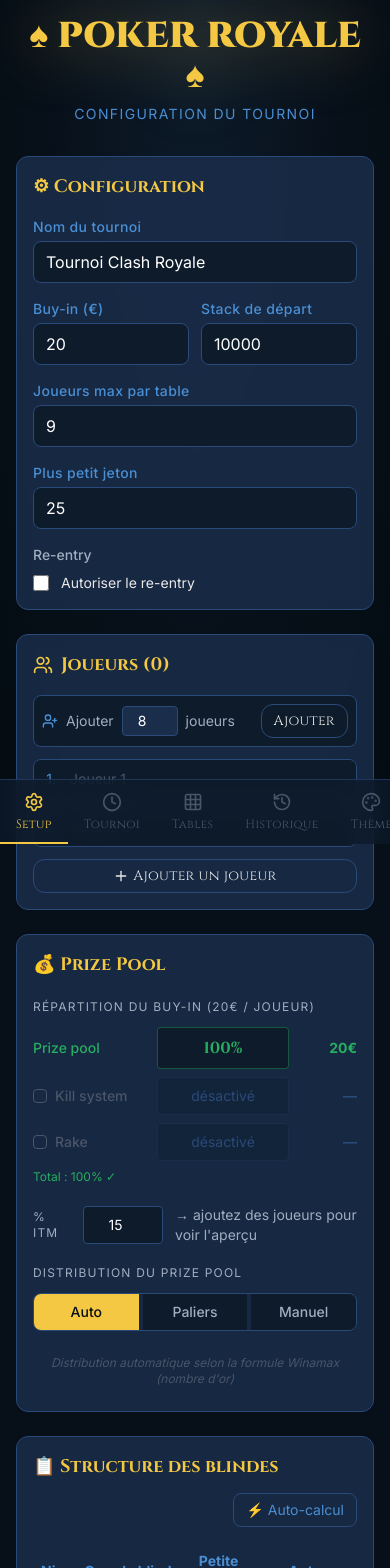
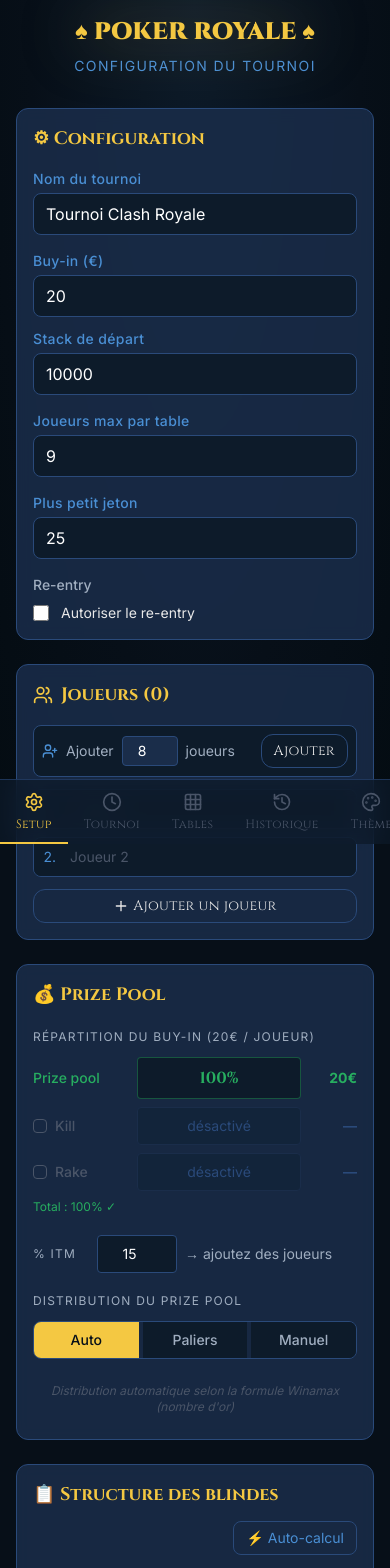
Before and after one commit to arseum/clash-poker-tournament, a React (Vite) app: page / in a window 390 px wide. Shown: the top 1568 px of the page. Built offline with nearby package versions, Linux system fonts and the light colour scheme.

Commit message:
upgrade adaptibility for phone usage

```diff
--- a/src/components/BlindStructureEditor.tsx
+++ b/src/components/BlindStructureEditor.tsx
@@ -239,7 +239,7 @@ export function BlindStructureEditor({ structure, onChange, playerCount, startin
               {/* Stats globales */}
               {estimate && (
                 <>
-                  <div className="grid grid-cols-3 gap-3 mb-4 text-center">
+                  <div className="grid grid-cols-1 sm:grid-cols-3 gap-3 mb-4 text-center">
                     <div className="bg-[#1a2d4a] rounded-lg p-2">
                       <div className="text-xs text-[#a0aec0] mb-1">Durée totale</div>
                       <div className="text-[#f4c842] font-bold text-sm">{formatDuration(estimate.totalDurationMinutes)}</div>
--- a/src/components/PrizePoolSetupCard.tsx
+++ b/src/components/PrizePoolSetupCard.tsx
@@ -115,24 +115,24 @@ export function PrizePoolSetupCard({ buyIn, playerCount, prizePool, onChange }:
         </p>
 
         {/* Prize pool row (auto-computed, read-only) */}
-        <div className="flex items-center gap-3 mb-2">
-          <span className="w-28 text-sm font-medium text-[#27ae60]">Prize pool</span>
-          <div className="flex-1 bg-[#0d1b2a] border border-[#27ae60]/40 rounded px-3 py-2 text-center font-cinzel font-bold text-[#27ae60]">
+        <div className="flex items-center gap-2 mb-2">
+          <span className="w-24 sm:w-28 text-sm font-medium text-[#27ae60]">Prize pool</span>
+          <div className="flex-1 bg-[#0d1b2a] border border-[#27ae60]/40 rounded px-2 py-2 text-center font-cinzel font-bold text-[#27ae60]">
             {prizePoolPct}%
           </div>
-          <span className="w-14 text-right text-sm font-bold text-[#27ae60]">{buyInAmountStr(prizePoolPct)}</span>
+          <span className="w-12 sm:w-14 text-right text-sm font-bold text-[#27ae60]">{buyInAmountStr(prizePoolPct)}</span>
         </div>
 
         {/* Kill system row */}
-        <div className="flex items-center gap-3 mb-2">
+        <div className="flex items-center gap-2 mb-2">
           <button
             onClick={toggleKill}
-            className={`w-28 text-sm font-medium flex items-center gap-2 transition-colors ${killEnabled ? 'text-[#e67e22]' : 'text-[#4a5568] hover:text-[#a0aec0]'}`}
+            className={`w-24 sm:w-28 text-sm font-medium flex items-center gap-2 transition-colors flex-shrink-0 ${killEnabled ? 'text-[#e67e22]' : 'text-[#4a5568] hover:text-[#a0aec0]'}`}
           >
             <span className={`w-3.5 h-3.5 rounded border flex-shrink-0 flex items-center justify-center text-[9px] transition-colors ${killEnabled ? 'bg-[#e67e22] border-[#e67e22]' : 'border-[#4a5568]'}`}>
               {killEnabled ? '✓' : ''}
             </span>
-            Kill system
+            Kill
           </button>
           {killEnabled ? (
             <input
@@ -142,21 +142,21 @@ export function PrizePoolSetupCard({ buyIn, playerCount, prizePool, onChange }:
               max={100 - rakePct}
               step={1}
               onChange={e => setKillPct(Number(e.target.value))}
-              className="flex-1 bg-[#0d1b2a] border border-[#e67e22]/50 rounded px-3 py-2 text-center text-white text-sm focus:outline-none focus:border-[#e67e22]"
+              className="flex-1 bg-[#0d1b2a] border border-[#e67e22]/50 rounded px-2 py-2 text-center text-white text-sm focus:outline-none focus:border-[#e67e22]"
             />
           ) : (
-            <div className="flex-1 bg-[#0d1b2a]/30 border border-[#1a2d4a] rounded px-3 py-2 text-center text-[#2a4a7a] text-sm">désactivé</div>
+            <div className="flex-1 bg-[#0d1b2a]/30 border border-[#1a2d4a] rounded px-2 py-2 text-center text-[#2a4a7a] text-sm">désactivé</div>
           )}
-          <span className={`w-14 text-right text-sm font-bold ${killEnabled ? 'text-[#e67e22]' : 'text-[#2a4a7a]'}`}>
+          <span className={`w-12 sm:w-14 text-right text-sm font-bold ${killEnabled ? 'text-[#e67e22]' : 'text-[#2a4a7a]'}`}>
             {killEnabled ? buyInAmountStr(killPct) : '—'}
           </span>
         </div>
 
         {/* Rake row */}
-        <div className="flex items-center gap-3 mb-2">
+        <div className="flex items-center gap-2 mb-2">
           <button
             onClick={toggleRake}
-            className={`w-28 text-sm font-medium flex items-center gap-2 transition-colors ${rakeEnabled ? 'text-[#9b59b6]' : 'text-[#4a5568] hover:text-[#a0aec0]'}`}
+            className={`w-24 sm:w-28 text-sm font-medium flex items-center gap-2 transition-colors flex-shrink-0 ${rakeEnabled ? 'text-[#9b59b6]' : 'text-[#4a5568] hover:text-[#a0aec0]'}`}
           >
             <span className={`w-3.5 h-3.5 rounded border flex-shrink-0 flex items-center justify-center text-[9px] transition-colors ${rakeEnabled ? 'bg-[#9b59b6] border-[#9b59b6]' : 'border-[#4a5568]'}`}>
               {rakeEnabled ? '✓' : ''}
@@ -171,12 +171,12 @@ export function PrizePoolSetupCard({ buyIn, playerCount, prizePool, onChange }:
               max={100 - killPct}
               step={1}
               onChange={e => setRakePct(Number(e.target.value))}
-              className="flex-1 bg-[#0d1b2a] border border-[#9b59b6]/50 rounded px-3 py-2 text-center text-white text-sm focus:outline-none focus:border-[#9b59b6]"
+              className="flex-1 bg-[#0d1b2a] border border-[#9b59b6]/50 rounded px-2 py-2 text-center text-white text-sm focus:outline-none focus:border-[#9b59b6]"
             />
           ) : (
-            <div className="flex-1 bg-[#0d1b2a]/30 border border-[#1a2d4a] rounded px-3 py-2 text-center text-[#2a4a7a] text-sm">désactivé</div>
+            <div className="flex-1 bg-[#0d1b2a]/30 border border-[#1a2d4a] rounded px-2 py-2 text-center text-[#2a4a7a] text-sm">désactivé</div>
           )}
-          <span className={`w-14 text-right text-sm font-bold ${rakeEnabled ? 'text-[#9b59b6]' : 'text-[#2a4a7a]'}`}>
+          <span className={`w-12 sm:w-14 text-right text-sm font-bold ${rakeEnabled ? 'text-[#9b59b6]' : 'text-[#2a4a7a]'}`}>
             {rakeEnabled ? buyInAmountStr(rakePct) : '—'}
           </span>
         </div>
@@ -207,8 +207,8 @@ export function PrizePoolSetupCard({ buyIn, playerCount, prizePool, onChange }:
 
       {/* ── % ITM ─────────────────────────────────────────────────────────── */}
       <div className="mb-5">
-        <div className="flex items-center gap-3">
-          <label className="text-[#a0aec0] text-xs uppercase tracking-widest w-14">% ITM</label>
+        <div className="flex flex-wrap items-center gap-2 sm:gap-3">
+          <label className="text-[#a0aec0] text-xs uppercase tracking-widest w-14 flex-shrink-0">% ITM</label>
           <input
             type="number"
             value={itmPct}
@@ -221,7 +221,7 @@ export function PrizePoolSetupCard({ buyIn, playerCount, prizePool, onChange }:
           <span className="text-[#a0aec0] text-sm">
             {playerCount > 0
               ? `→ ${J} place${J > 1 ? 's' : ''} payée${J > 1 ? 's' : ''} / ${playerCount} joueur${playerCount > 1 ? 's' : ''}`
-              : "→ ajoutez des joueurs pour voir l'aperçu"}
+              : "→ ajoutez des joueurs"}
           </span>
         </div>
       </div>
@@ -305,7 +305,8 @@ export function PrizePoolSetupCard({ buyIn, playerCount, prizePool, onChange }:
                 ? `${Math.round(prizePoolAmount * palier.totalPct / 100 / count)}€ chacun`
                 : null;
               return (
-                <div key={idx} className="flex items-center gap-2">
+                <div key={idx} className="overflow-x-auto">
+                <div className="flex items-center gap-2 min-w-max">
                   <span className="text-[#4a5568] text-xs w-12 flex-shrink-0">Places</span>
                   <input
                     type="number"
@@ -347,6 +348,7 @@ export function PrizePoolSetupCard({ buyIn, playerCount, prizePool, onChange }:
                   >
                     <Trash2 size={14} />
                   </button>
+                </div>
                 </div>
               );
             })}
--- a/src/pages/HistoryPage.tsx
+++ b/src/pages/HistoryPage.tsx
@@ -18,9 +18,9 @@ export function HistoryPage({ onNavigate }: HistoryPageProps) {
     <div className="min-h-screen p-4">
       <div className="max-w-4xl mx-auto">
         {/* Header */}
-        <div className="flex items-center justify-between mb-6">
+        <div className="flex flex-wrap items-center justify-between gap-3 mb-6">
           <div>
-            <h1 className="font-cinzel text-3xl font-bold text-[#f4c842]">Historique</h1>
+            <h1 className="font-cinzel text-2xl sm:text-3xl font-bold text-[#f4c842]">Historique</h1>
             <p className="text-[#4a8fd4] text-sm mt-1">{totalGames} tournois enregistrés</p>
           </div>
           <div className="flex gap-3">
@@ -62,7 +62,7 @@ export function HistoryPage({ onNavigate }: HistoryPageProps) {
                   </button>
                 </div>
 
-                <div className="grid grid-cols-4 gap-3 mt-4">
+                <div className="grid grid-cols-2 sm:grid-cols-4 gap-3 mt-4">
                   <div className="text-center">
                     <Users size={16} className="mx-auto text-[#4a8fd4] mb-1" />
                     <div className="font-cinzel font-bold text-xl text-white">{entry.playerCount}</div>
--- a/src/pages/SetupPage.tsx
+++ b/src/pages/SetupPage.tsx
@@ -97,7 +97,7 @@ export function SetupPage({ onNavigate }: SetupPageProps) {
       <div className="max-w-4xl mx-auto">
         {/* Header */}
         <div className="text-center mb-8">
-          <h1 className="font-cinzel text-4xl md:text-5xl font-black text-[#f4c842] drop-shadow-[0_0_30px_rgba(244,200,66,0.5)] mb-2">
+          <h1 className="font-cinzel text-2xl sm:text-4xl md:text-5xl font-black text-[#f4c842] drop-shadow-[0_0_30px_rgba(244,200,66,0.5)] mb-2">
             ♠ POKER ROYALE ♠
           </h1>
           <p className="text-[#4a8fd4] tracking-widest text-sm uppercase">Configuration du tournoi</p>
@@ -116,7 +116,7 @@ export function SetupPage({ onNavigate }: SetupPageProps) {
                 onChange={e => setConfig(c => ({ ...c, name: e.target.value }))}
                 placeholder="Mon super tournoi"
               />
-              <div className="grid grid-cols-2 gap-3">
+              <div className="grid grid-cols-1 sm:grid-cols-2 gap-3">
                 <CRInput
                   label="Buy-in (€)"
                   type="number"
@@ -166,7 +166,7 @@ export function SetupPage({ onNavigate }: SetupPageProps) {
                   </label>
                 </div>
                 {config.reEntry && (
-                  <div className="grid grid-cols-2 gap-3 pl-1">
+                  <div className="grid grid-cols-1 sm:grid-cols-2 gap-3 pl-1">
                     <CRInput
                       label="Jusqu'au niveau"
                       type="number"
@@ -281,7 +281,7 @@ export function SetupPage({ onNavigate }: SetupPageProps) {
               <h2 className="font-cinzel text-lg font-bold text-[#f4c842]">
                 📋 Structure des blindes
               </h2>
-              <div className="flex items-center gap-2 ml-auto">
+              <div className="flex items-center gap-2 ml-auto flex-wrap justify-end">
                 {autoCalcState === 'input' && (
                   <>
                     <span className="text-[#a0aec0] text-sm flex-shrink-0">Durée souhaitée</span>
--- a/src/pages/TablesPage.tsx
+++ b/src/pages/TablesPage.tsx
@@ -31,9 +31,9 @@ export function TablesPage({ onNavigate }: TablesPageProps) {
     <div className="min-h-screen p-4">
       <div className="max-w-5xl mx-auto">
         {/* Header */}
-        <div className="flex items-center justify-between mb-6">
+        <div className="flex flex-wrap items-center justify-between gap-3 mb-6">
           <div>
-            <h1 className="font-cinzel text-3xl font-bold text-[#f4c842]">Tables</h1>
+            <h1 className="font-cinzel text-2xl sm:text-3xl font-bold text-[#f4c842]">Tables</h1>
             <p className="text-[#4a8fd4] text-sm mt-1">
               {activePlayers.length} joueurs — {tables.length} tables
             </p>
@@ -77,7 +77,7 @@ export function TablesPage({ onNavigate }: TablesPageProps) {
 
                 {/* Poker table visual */}
                 <div className="bg-[#0d1b2a] rounded-xl p-3 mb-3">
-                  <div className="grid grid-cols-3 gap-2">
+                  <div className="grid grid-cols-2 sm:grid-cols-3 gap-2">
                     {tablePlayers.map(player => (
                       <div
                         key={player!.id}
```
Also changed, not shown: src/pages/TournamentPage.tsx (+21 -21 lines), 1 other file (tests, documents, lock files or other folders).
